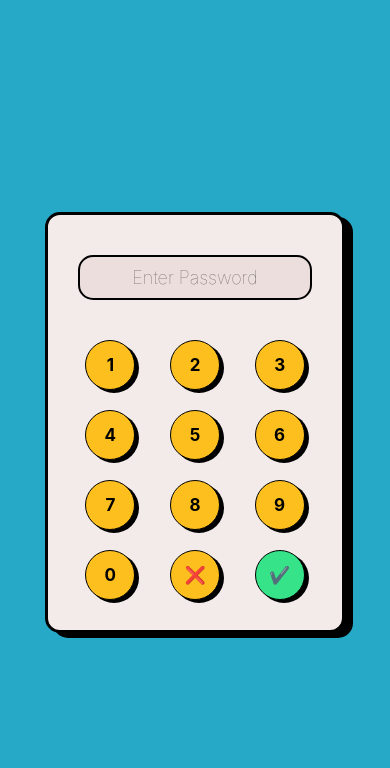
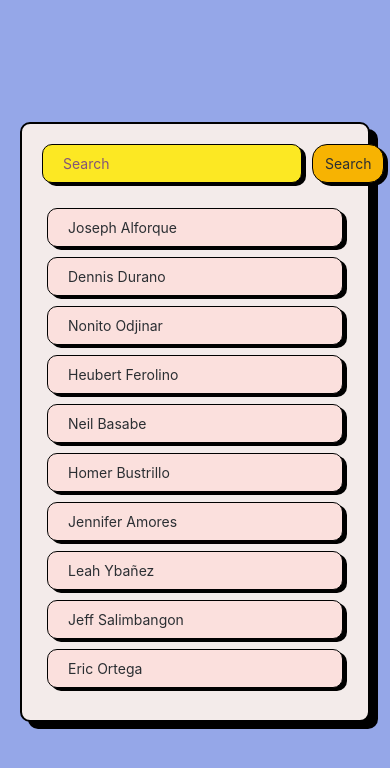
Before and after one commit to overgleam/ReactNativePractice, a React Native app: screen / in a window 390 px wide. Shown: the top 768 px of the page. Built offline with nearby package versions, Linux system fonts and the light colour scheme.

Commit message:
To do List version 1.3

```diff
--- a/App.js
+++ b/App.js
@@ -1,42 +1,13 @@
 import React from "react";
-import {
-  Modal,
-  SafeAreaView,
-  StyleSheet,
-  Text,
-  View,
-  TouchableOpacity,
-} from "react-native";
-import Login from "./Components/Login";
-import LoginCalculator from "./Components/LoginCalculator";
+import { SafeAreaView, StyleSheet } from "react-native";
 import { useState } from "react";
-
+import TodoList from "./Components/TodoList";
 const App = () => {
   const [modalIsVisible, setModalIsVisible] = useState(false);
 
   return (
     <SafeAreaView style={styles.container}>
-      <Modal
-        visible={modalIsVisible}
-        animationType="slide"
-        onRequestClose={() => setModalIsVisible(false)}
-      >
-        <View style={styles.modalContainer}>
-          <Text style={styles.welcomeText}>Welcome</Text>
-          <Text style={styles.welcomeText2}>Login Successfully!</Text>
-          <View>
-            <TouchableOpacity
-              style={styles.button}
-              onPress={() => setModalIsVisible(false)}
-            >
-              <Text style={styles.buttonText}>Logout</Text>
-            </TouchableOpacity>
-          </View>
-        </View>
-      </Modal>
-
-      {/* <Login openModal={() => setModalIsVisible(true)} /> */}
-      <LoginCalculator openModal={() => setModalIsVisible(true)} />
+      <TodoList />
     </SafeAreaView>
   );
 };
@@ -46,8 +17,7 @@ export default App;
 const styles = StyleSheet.create({
   container: {
     flex: 1,
-    backgroundColor: "#26a9c7",
-    justifyContent: "center",
+    backgroundColor: "#95a7e8",
   },
   modalContainer: {
     backgroundColor: "#caeaf6",
--- /dev/null
+++ b/Components/TodoList.js
@@ -0,0 +1,199 @@
+import {
+  FlatList,
+  StyleSheet,
+  Text,
+  TextInput,
+  TouchableOpacity,
+  View,
+  Alert,
+  Platform,
+  Keyboard,
+} from "react-native";
+import React, { useState } from "react";
+
+const TodoList = () => {
+  const [student, setStudent] = useState([
+    { key: "1", name: "Joseph Alforque", course: "BSCS", level: "1" },
+    { key: "2", name: "Dennis Durano", course: "BSCE", level: "2" },
+    { key: "3", name: "Nonito Odjinar", course: "BSCS", level: "3" },
+    { key: "4", name: "Heubert Ferolino", course: "BSCS", level: "4" },
+    { key: "5", name: "Neil Basabe", course: "BSCS", level: "5" },
+    { key: "6", name: "Homer Bustrillo", course: "BSBA", level: "6" },
+    { key: "7", name: "Jennifer Amores", course: "BSA", level: "7" },
+    { key: "8", name: "Leah Ybañez", course: "BSHM", level: "8" },
+    { key: "9", name: "Jeff Salimbangon", course: "BSCE", level: "9" },
+    { key: "10", name: "Eric Ortega", course: "BSHRM", level: "10" },
+    { key: "11", name: "Leo Bermudez", course: "BSBO", level: "11" },
+    { key: "12", name: "ChatGPT", course: "All", level: "God" },
+  ]);
+  const [filteredStudent, setFilteredStudent] = useState(student);
+  const [searchQuery, setSearchQuery] = useState("");
+  const [searching, setSearching] = useState(false);
+
+  const Item = ({ student }) => {
+    return (
+      <View>
+        <TouchableOpacity
+          style={styles.item}
+          onPress={() => handleAlert(student)}
+        >
+          <Text style={{ color: "#2b2f33", marginLeft: 10 }}>
+            {student.name}
+          </Text>
+        </TouchableOpacity>
+      </View>
+    );
+  };
+
+  function handleAlert(student) {
+    Alert.alert(
+      "Student Information",
+      `Key: ${student.key}\nName: ${student.name}\nCourse: ${student.course}\nLevel: ${student.level}`
+    );
+  }
+
+  function handleSearch() {
+    if (searchQuery) {
+      let newData = student.filter(
+        (item) =>
+          item.name.toLowerCase().includes(searchQuery.toLowerCase()) ||
+          item.course.toLowerCase().includes(searchQuery.toLowerCase()) ||
+          item.level.toLowerCase().includes(searchQuery)
+      );
+      setFilteredStudent(newData);
+      setSearching(true);
+      Keyboard.dismiss();
+    }
+  }
+  function handleCancelSearch() {
+    setSearchQuery("");
+    setFilteredStudent(student);
+    setSearching(false);
+    Keyboard.dismiss();
+  }
+
+  return (
+    <View style={styles.container}>
+      <View style={styles.todoContainer}>
+        <View style={styles.searchContainer}>
+          <TextInput
+            style={styles.textInput}
+            placeholder="Search"
+            placeholderTextColor="#835579"
+            onChangeText={(text) => setSearchQuery(text)}
+            value={searchQuery}
+          />
+          {searching ? (
+            <TouchableOpacity
+              style={styles.searchButton}
+              onPress={() => handleCancelSearch()}
+            >
+              <Text style={styles.searchText}>Cancel</Text>
+            </TouchableOpacity>
+          ) : (
+            <TouchableOpacity
+              style={styles.searchButton}
+              onPress={() => handleSearch()}
+            >
+              <Text style={styles.searchText}>Search</Text>
+            </TouchableOpacity>
+          )}
+        </View>
+        <View style={styles.listContainer}>
+          <FlatList
+            data={filteredStudent}
+            renderItem={({ item }) => <Item student={item} />}
+            keyExtractor={(item) => item.key}
+            ListEmptyComponent={() => (
+              <Text style={{ textAlign: "center" }}>No students found</Text>
+            )}
+            showsVerticalScrollIndicator={false}
+          />
+        </View>
+      </View>
+    </View>
+  );
+};
+
+export default TodoList;
+
+const styles = StyleSheet.create({
+  container: {
+    flex: 1,
+    backgroundColor: "#95a7e8",
+    justifyContent: "center",
+
+    padding: 20,
+  },
+  todoContainer: {
+    backgroundColor: "#f3ebea",
+    height: 600,
+    borderColor: "black",
+    borderWidth: 2,
+    borderRadius: 10,
+    padding: 20,
+
+    shadowColor: "black",
+    shadowOffset: { height: 7, width: 8 },
+    shadowOpacity: 1,
+    shadowRadius: 0,
+  },
+  searchContainer: {
+    flexDirection: "row",
+  },
+  textInput: {
+    backgroundColor: "#fce823",
+    borderColor: "black",
+    borderWidth: 1,
+    borderRadius: 10,
+
+    paddingHorizontal: 20,
+    paddingVertical: 10,
+    flex: 1,
+
+    shadowColor: "black",
+    shadowOffset: { height: 3, width: 4 },
+    shadowOpacity: 1,
+    shadowRadius: 0,
+
+    marginRight: 10,
+  },
+  searchButton: {
+    backgroundColor: "#f7b302",
+    borderColor: "black",
+    borderWidth: 1,
+    borderRadius: 15,
+
+    shadowColor: "black",
+    shadowOffset: { height: 3, width: 4 },
+    shadowOpacity: 1,
+    shadowRadius: 0,
+
+    paddingHorizontal: 12,
+    paddingVertical: 10,
+
+    textAlign: "center",
+    justifyContent: "center",
+  },
+  searchText: {
+    color: "#2b2f33",
+  },
+  listContainer: {
+    height: 489,
+    marginTop: 20,
+  },
+  item: {
+    backgroundColor: "#fbe0dd",
+    borderColor: "black",
+    borderWidth: 1,
+    borderRadius: 10,
+
+    shadowColor: "black",
+    shadowOffset: { height: 3, width: 4 },
+    shadowOpacity: 1,
+    shadowRadius: 0,
+
+    padding: 10,
+    margin: 5,
+  },
+});
```
